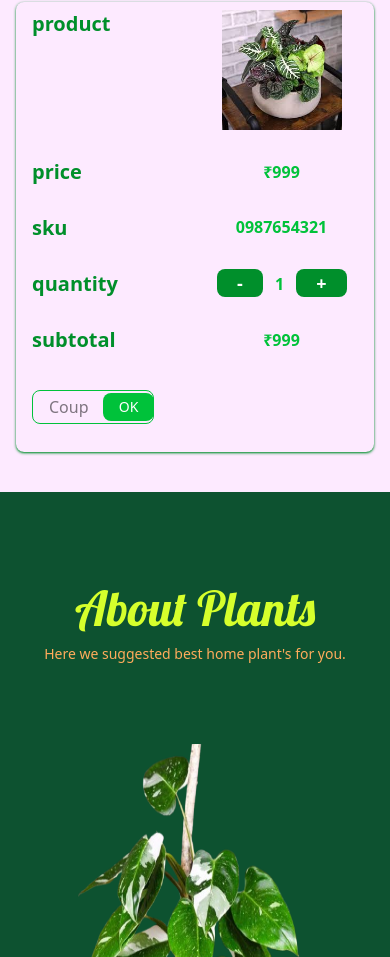
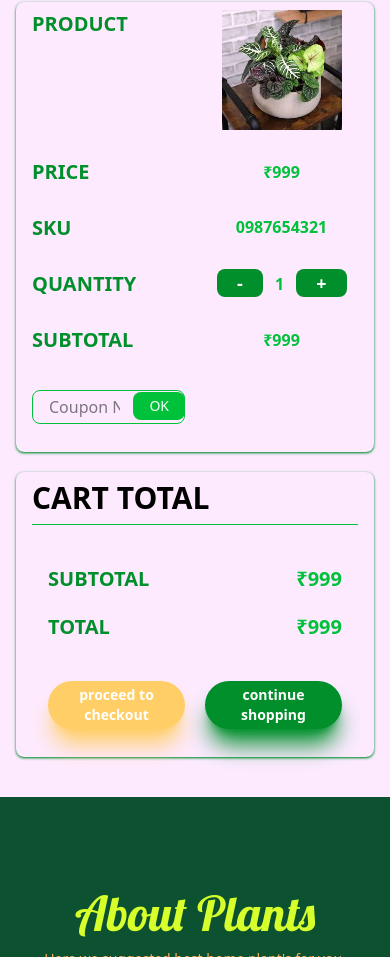
Before and after one commit to ItzRahul-ai/plant-page, a plain HTML site: page index.html in a window 390 px wide. Shown: the part 2761-3718 px from the top of the page. Drawn offline with nearby package versions, Linux system fonts and the light colour scheme; a web font is replaced by a local one.

Commit message:
add cart total section

```diff
--- a/index.html
+++ b/index.html
@@ -378,7 +378,7 @@
                         data-aos="zoom-in">1</div>
                     <span class="font font-bold md:text-3xl text-xl uppercase" data-aos="zoom-out">shopping cart</span>
 
-                    <span data-aos="fade-right"
+                    <span data-aos="fade-left"
                         class="bg-linear-to-r from-[#FFCE66] to-[#00C23A] w-20 h-1 rounded-xl"></span>
                 </div>
 
@@ -408,14 +408,14 @@
 
                     <!-- table head -->
                     <div class="text-[#008F2B] font-bold text-xl grid grid-cols-1 md:grid-cols-5 md:gap-0 gap-5 ">
-                        <h1 class="text-left md:text-center mb-20 md:mb-0 pb-5" data-aos="fade-down">product</h1>
-                        <h1 class="text-left md:text-center md:border-b border-[#00C23A] pb-2" data-aos="zoom-in">price
+                        <h1 class="text-left md:text-center mb-20 md:mb-0 pb-5 uppercase" data-aos="fade-down">product</h1>
+                        <h1 class="text-left md:text-center md:border-b border-[#00C23A] pb-2 uppercase" data-aos="zoom-in">price
                         </h1>
-                        <h1 class="text-left md:text-center md:border-b border-[#00C23A] pb-2" data-aos="zoom-in">sku
+                        <h1 class="text-left md:text-center md:border-b border-[#00C23A] pb-2 uppercase" data-aos="zoom-in">sku
                         </h1>
-                        <h1 class="text-left md:text-center md:border-b border-[#00C23A] pb-2" data-aos="zoom-in">
+                        <h1 class="text-left md:text-center md:border-b border-[#00C23A] pb-2 uppercase" data-aos="zoom-in">
                             quantity</h1>
-                        <h1 class="text-left md:text-center md:border-b border-[#00C23A] pb-2" data-aos="zoom-in">
+                        <h1 class="text-left md:text-center md:border-b border-[#00C23A] pb-2 uppercase" data-aos="zoom-in">
                             subtotal</h1>
                     </div>
 
@@ -435,9 +435,10 @@
                                 <input class="outline-none border border-[#00C23A] rounded-lg pl-4 pr-16 py-1 w-full"
                                     type="text" name="coupon" id="coupon" placeholder="Coupon No">
                                 <button type="submit"
-                                    class="absolute right-0 cursor-pointer top-1/2 -translate-y-1/2 px-4 py-1 text-white bg-[#00C23A] rounded-lg text-sm md:text-base">
+                                    class="absolute right-0 cursor-pointer top-4 -translate-y-1/2 px-4 py-1 text-white bg-[#00C23A] rounded-lg text-sm md:text-base">
                                     OK
                                 </button>
+                                <span class="text-sm text-rose-600 font font-bold" id="couponprint"></span>
                             </div>
 
                         </div>
@@ -468,17 +469,54 @@
 
                     </div>
                      <!-- coupon code box -->
-                        <div class="relative w-4/5 md:hidden block mt-2 mb-5">
+                        <div class="relative w-full md:hidden block mt-2 mb-5">
                                 <input class="outline-none border border-[#00C23A] rounded-lg pl-4 pr-16 py-1 w-full"
                                     type="text" name="coupon" id="coupon" placeholder="Coupon No">
-                                <button type="submit"
-                                    class="absolute right-0 cursor-pointer top-1/2 -translate-y-1/2 px-4 py-1 text-white bg-[#00C23A] rounded-lg text-sm md:text-base">
+                                <button id="couponbtn" type="submit"
+                                    class="absolute right-0 cursor-pointer top-4 -translate-y-1/2 px-4 py-1 text-white bg-[#00C23A] rounded-lg text-sm md:text-base">
                                     OK
                                 </button>
+                                <span class="text-sm text-rose-600 font font-bold" id="couponprint"></span>
                             </div>
                 </div>
 
             </div>
+
+            <!-- cart total -->
+             <div class="px-4 py-2 shadow-sm shadow-[#008F2B] rounded-lg mt-5 md:w-1/2">
+
+                <!-- heading text -->
+                 <h1 class="uppercase font-bold text-3xl border-b border-[#00C23A] pb-2" data-aos="fade-right">Cart total</h1>
+
+                 <!-- subtotal section -->
+                  <div class="grid grid-cols-2 px-4 pb-5">
+
+                    <!-- heading -->
+                     <div class="text-[#008F2B]">
+                        <h1 class="uppercase font-bold text-xl pb-5 mt-10" data-aos="fade-right">subtotal</h1>
+                        <h1 class="uppercase font-bold text-xl pb-5" data-aos="fade-right">total</h1>
+                     </div>
+
+                     <!-- value/price -->
+                      <div class="text-[#00C23A]">
+                        <p class="uppercase font-bold text-xl pb-5 mt-10 text-right" id="subtotal" data-aos="fade-left"></p>
+                        <p class="uppercase font-bold text-xl pb-5 text-right" id="total" data-aos="fade-left"></p>
+                      </div>
+                  </div>
+
+                  <!-- button section -->
+                   <div class="grid grid-cols-2 gap-5 px-4 pb-5">
+
+                    <!-- button 1 -->
+                     <div class="flex justify-center">
+                        <button class="cursor-pointer rounded-full bg-[#FFCE66] px-4 py-1 text-white font-bold text-sm md:text-lg shadow-xl shadow-[#FFCE66]" type="submit" data-aos="fade-up">proceed to checkout</button>
+                     </div>
+                     <!-- button 2 -->
+                      <div class="flex justify-center">
+                        <button class="cursor-pointer rounded-full bg-[#008F2B] px-4 py-1 text-white font-bold text-sm md:text-lg shadow-xl shadow-[#008F2B]" type="submit" data-aos="fade-up">continue shopping</button>
+                      </div>
+                   </div>
+             </div>
 
         </section>
 
--- a/script.js
+++ b/script.js
@@ -81,32 +81,40 @@ let finalrate = 999;
 let productPrice = document.getElementById("productPrice");
 let productCount = document.getElementById("productCount");
 let finalPrice = document.getElementById("finalPrice");
+let total = document.getElementById("total");
+let subtotal = document.getElementById("subtotal");
 let print = document.getElementById("print");
 
 // Initial set
 productPrice.innerText = "₹" + price;
 productCount.innerText = products;
 finalPrice.innerText = "₹" + finalrate;
+total.innerText = "₹" + finalrate;
+subtotal.innerText = "₹" + price;
+
 
 // Increase product quantity
 document.getElementById("increse").addEventListener("click", () => {
-    products++; // Increase quantity
+    products++;
     finalrate = price * products;
     productCount.innerText = products;
     finalPrice.innerText = "₹" + finalrate;
+    total.innerText = "₹" + finalrate;
+    subtotal.innerText = "₹" + finalrate;
     print.innerText = "";
 });
 
 // Decrease product quantity
 document.getElementById("reduce").addEventListener("click", () => {
-    if (products < 1) {
-        print.innerText = "Insuficent product quantity.";
-
-    }else {
+    if (products <= 1) {
+        print.innerText = "Minimum 1 product required.";
+    } else {
         products--;
         finalrate = price * products;
         productCount.innerText = products;
         finalPrice.innerText = "₹" + finalrate;
+        total.innerText = "₹" + finalrate;
+    subtotal.innerText = "₹" + finalrate;
         print.innerText = "";
     }
 });
```
